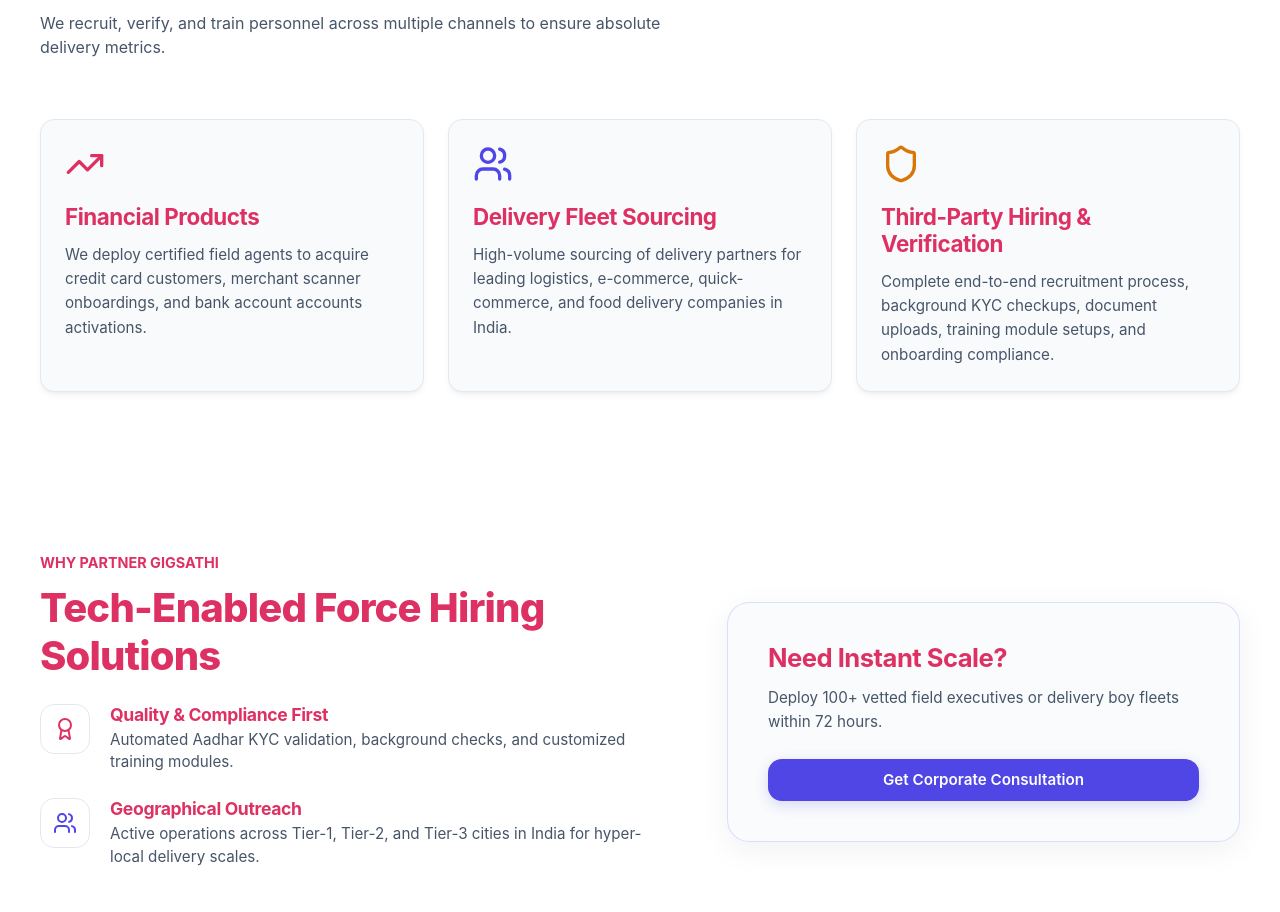
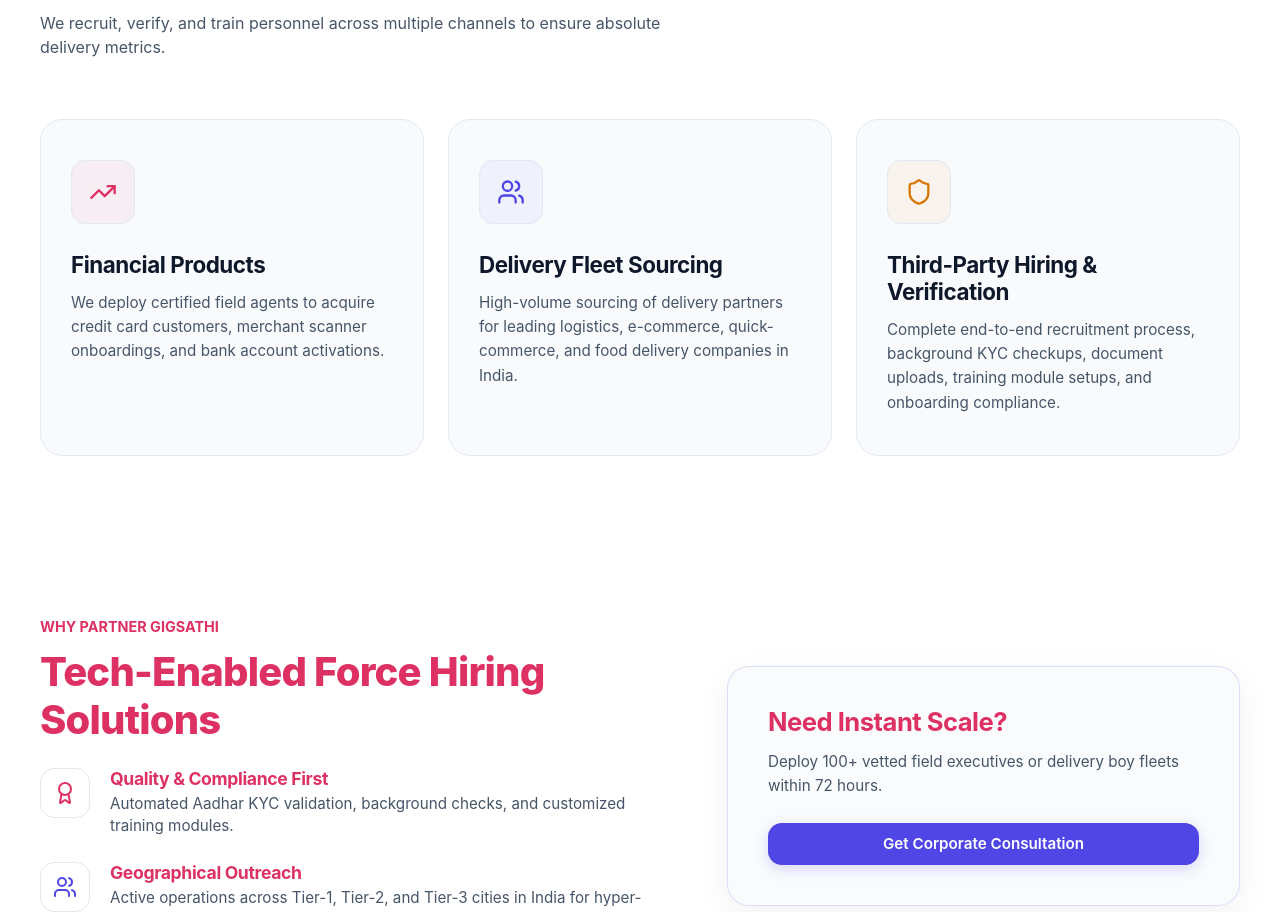
Before and after one commit to ravidhakre/gig-sathi, a React (Vite) app: page / in a window 1280 px wide. Shown: the part 1237-2149 px from the top of the page. Built offline with nearby package versions, Linux system fonts and the light colour scheme; no server answers; the database is empty.

Commit message:
design: upgrade hiring programs cards to premium animated grid cards with 3D shadow lift, rotating color icon boxes, and bottom accent line highlights

```diff
--- a/src/pages/Home.jsx
+++ b/src/pages/Home.jsx
@@ -218,28 +218,37 @@ const Home = () => {
 
         <div className="container grid-3">
           {/* Card 1 */}
-          <div className="card" style={serviceCardStyle}>
-            <TrendingUp size={40} color="var(--primary-color)" style={{ marginBottom: '20px' }} />
-            <h3 style={{ marginBottom: '12px', fontSize: '1.4rem' }}>Financial Products</h3>
-            <p style={{ color: 'var(--text-secondary)', fontSize: '0.95rem', lineHeight: '1.6' }}>
-              We deploy certified field agents to acquire credit card customers, merchant scanner onboardings, and bank account accounts activations.
+          <div className="domain-card-premium">
+            <div className="domain-icon-box" style={{ color: 'var(--primary-color)', background: 'rgba(222, 49, 99, 0.06)' }}>
+              <TrendingUp size={28} />
+            </div>
+            <h3>Financial Products</h3>
+            <p>
+              We deploy certified field agents to acquire credit card customers, merchant scanner onboardings, and bank account activations.
             </p>
+            <div className="domain-accent-bar" style={{ background: 'var(--primary-color)' }}></div>
           </div>
           {/* Card 2 */}
-          <div className="card" style={serviceCardStyle}>
-            <Users size={40} color="var(--secondary-color)" style={{ marginBottom: '20px' }} />
-            <h3 style={{ marginBottom: '12px', fontSize: '1.4rem' }}>Delivery Fleet Sourcing</h3>
-            <p style={{ color: 'var(--text-secondary)', fontSize: '0.95rem', lineHeight: '1.6' }}>
+          <div className="domain-card-premium">
+            <div className="domain-icon-box" style={{ color: 'var(--secondary-color)', background: 'rgba(99, 102, 241, 0.06)' }}>
+              <Users size={28} />
+            </div>
+            <h3>Delivery Fleet Sourcing</h3>
+            <p>
               High-volume sourcing of delivery partners for leading logistics, e-commerce, quick-commerce, and food delivery companies in India.
             </p>
+            <div className="domain-accent-bar" style={{ background: 'var(--secondary-color)' }}></div>
           </div>
           {/* Card 3 */}
-          <div className="card" style={serviceCardStyle}>
-            <Shield size={40} color="var(--accent-color)" style={{ marginBottom: '20px' }} />
-            <h3 style={{ marginBottom: '12px', fontSize: '1.4rem' }}>Third-Party Hiring & Verification</h3>
-            <p style={{ color: 'var(--text-secondary)', fontSize: '0.95rem', lineHeight: '1.6' }}>
+          <div className="domain-card-premium">
+            <div className="domain-icon-box" style={{ color: 'var(--accent-color)', background: 'rgba(245, 158, 11, 0.06)' }}>
+              <Shield size={28} />
+            </div>
+            <h3>Third-Party Hiring & Verification</h3>
+            <p>
               Complete end-to-end recruitment process, background KYC checkups, document uploads, training module setups, and onboarding compliance.
             </p>
+            <div className="domain-accent-bar" style={{ background: 'var(--accent-color)' }}></div>
           </div>
         </div>
       </section>
--- a/src/styles/global.css
+++ b/src/styles/global.css
@@ -210,6 +210,93 @@ h1, h2, h3, h4, h5, h6 {
 
 .glass-card-glow:hover::after {
   opacity: 0.15;
+}
+
+/* Premium Domain Service Cards */
+.domain-card-premium {
+  position: relative;
+  background: var(--bg-surface);
+  border: 1px solid var(--border-color);
+  border-radius: var(--radius-lg);
+  padding: 40px 30px;
+  transition: all 0.4s cubic-bezier(0.16, 1, 0.3, 1);
+  overflow: hidden;
+  z-index: 1;
+  display: flex;
+  flex-direction: column;
+  align-items: flex-start;
+  text-align: left;
+  height: 100%;
+}
+
+.domain-card-premium::before {
+  content: '';
+  position: absolute;
+  top: 0; left: 0; right: 0; bottom: 0;
+  background: linear-gradient(180deg, rgba(222, 49, 99, 0.02) 0%, transparent 100%);
+  opacity: 0;
+  transition: opacity 0.4s ease;
+  z-index: -1;
+}
+
+.domain-card-premium:hover {
+  transform: translateY(-8px);
+  border-color: rgba(222, 49, 99, 0.25);
+  box-shadow: 0 20px 40px rgba(0, 0, 0, 0.25), var(--shadow-glow);
+}
+
+.domain-card-premium:hover::before {
+  opacity: 1;
+}
+
+.domain-icon-box {
+  width: 64px;
+  height: 64px;
+  border-radius: var(--radius-md);
+  display: flex;
+  align-items: center;
+  justify-content: center;
+  margin-bottom: 28px;
+  transition: all 0.4s cubic-bezier(0.16, 1, 0.3, 1);
+  border: 1px solid var(--border-color);
+}
+
+.domain-card-premium:hover .domain-icon-box {
+  transform: scale(1.1) rotate(5deg);
+  border-color: rgba(222, 49, 99, 0.3);
+  box-shadow: 0 10px 20px rgba(222, 49, 99, 0.12);
+}
+
+.domain-card-premium h3 {
+  font-size: 1.4rem;
+  font-weight: 750;
+  margin-bottom: 12px;
+  color: var(--text-primary);
+  transition: color 0.3s ease;
+}
+
+.domain-card-premium:hover h3 {
+  color: var(--primary-color) !important;
+}
+
+.domain-card-premium p {
+  font-size: 0.95rem;
+  color: var(--text-secondary);
+  line-height: 1.6;
+  margin: 0;
+}
+
+.domain-accent-bar {
+  position: absolute;
+  bottom: 0;
+  left: 0;
+  width: 0%;
+  height: 3px;
+  transition: width 0.4s cubic-bezier(0.16, 1, 0.3, 1);
+}
+
+.domain-card-premium:hover .domain-accent-bar {
+  width: 100%;
 }
 
 /* Form Controls */
```
